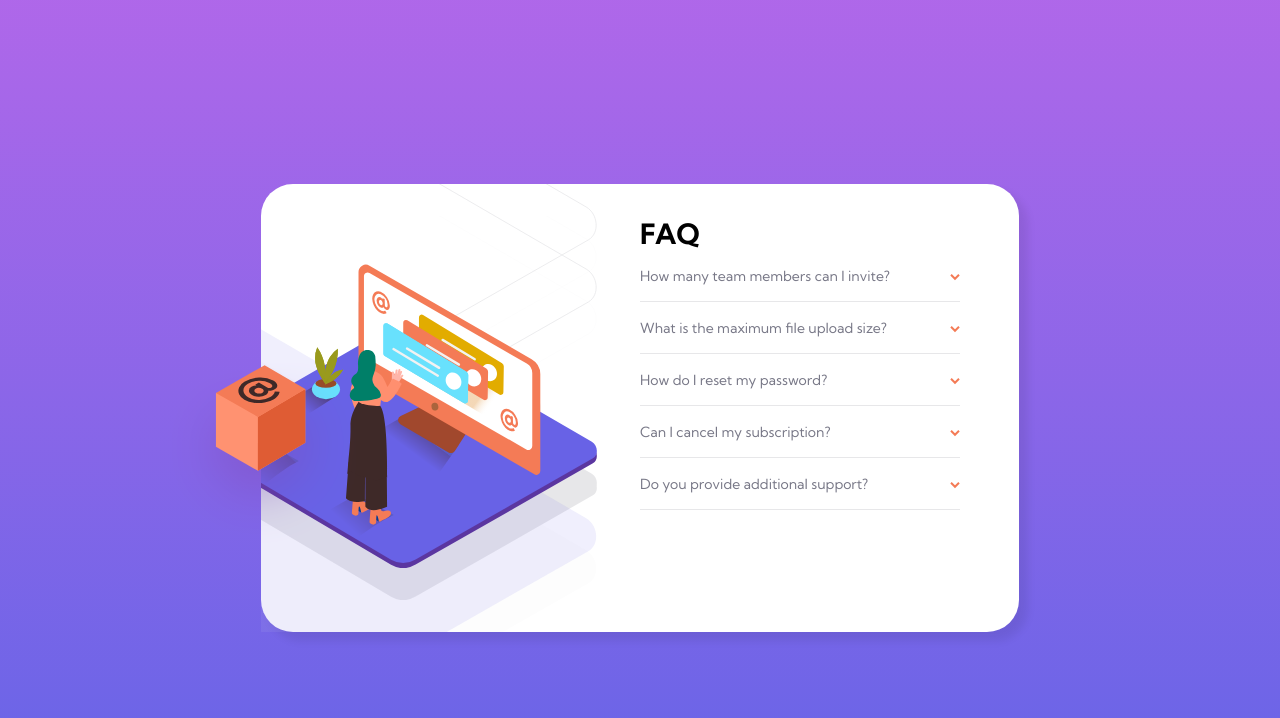
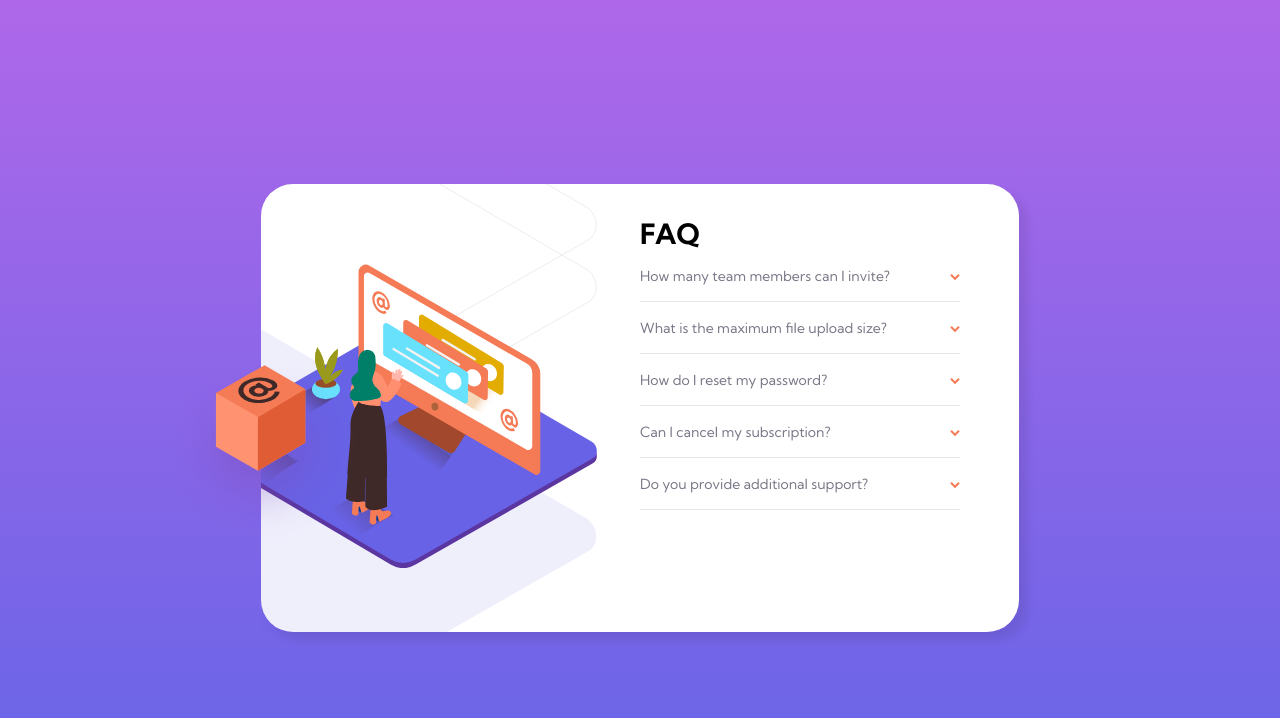
Before and after one commit to karan221/faq-accordion-card, a plain HTML site: page index.html in a window 1280 px wide. Drawn offline with Linux system fonts and the light colour scheme.

Commit message:
removed drop shadow from landscape view

```diff
--- a/style.css
+++ b/style.css
@@ -136,6 +136,7 @@ p {
     padding-top: 5rem;
     padding-bottom: 5rem;
     left: -4rem;
+    filter: none;
   }
   .illustration::after {
     content: url("images/illustration-box-desktop.svg");
```
